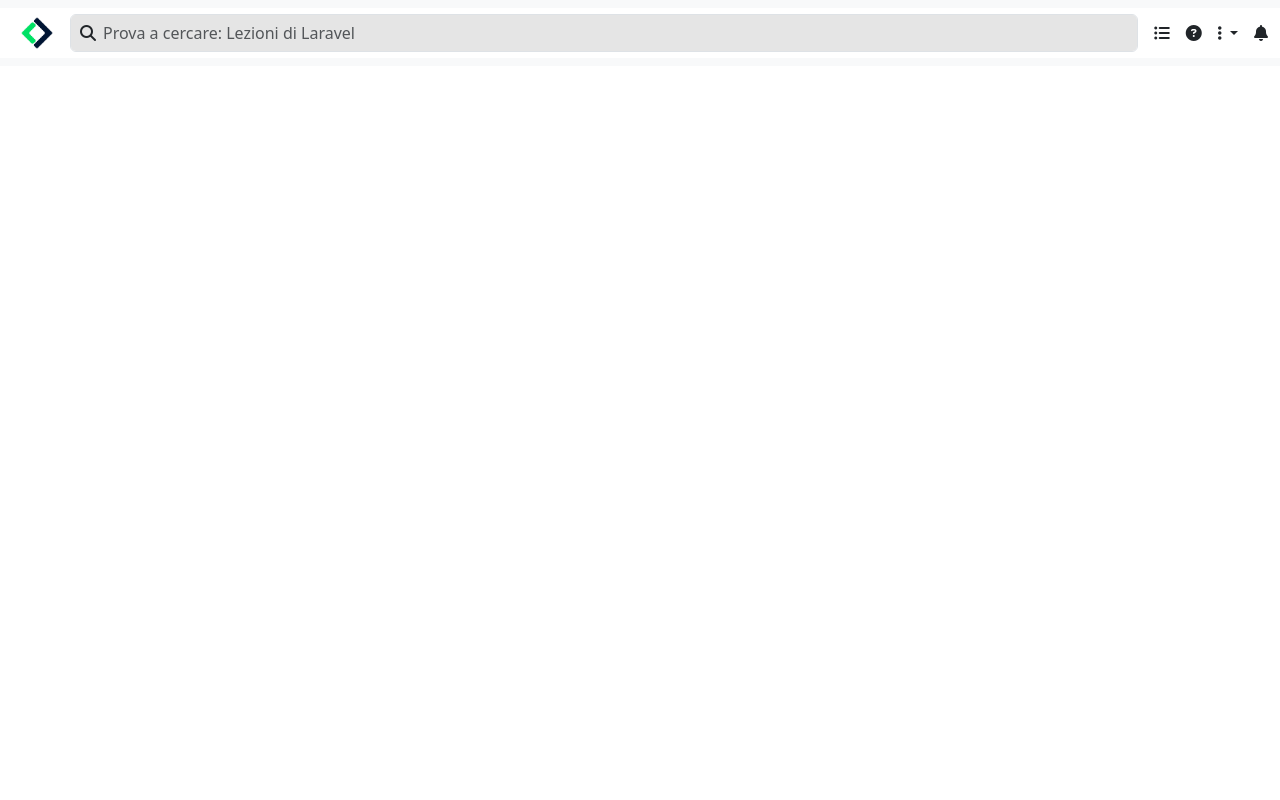
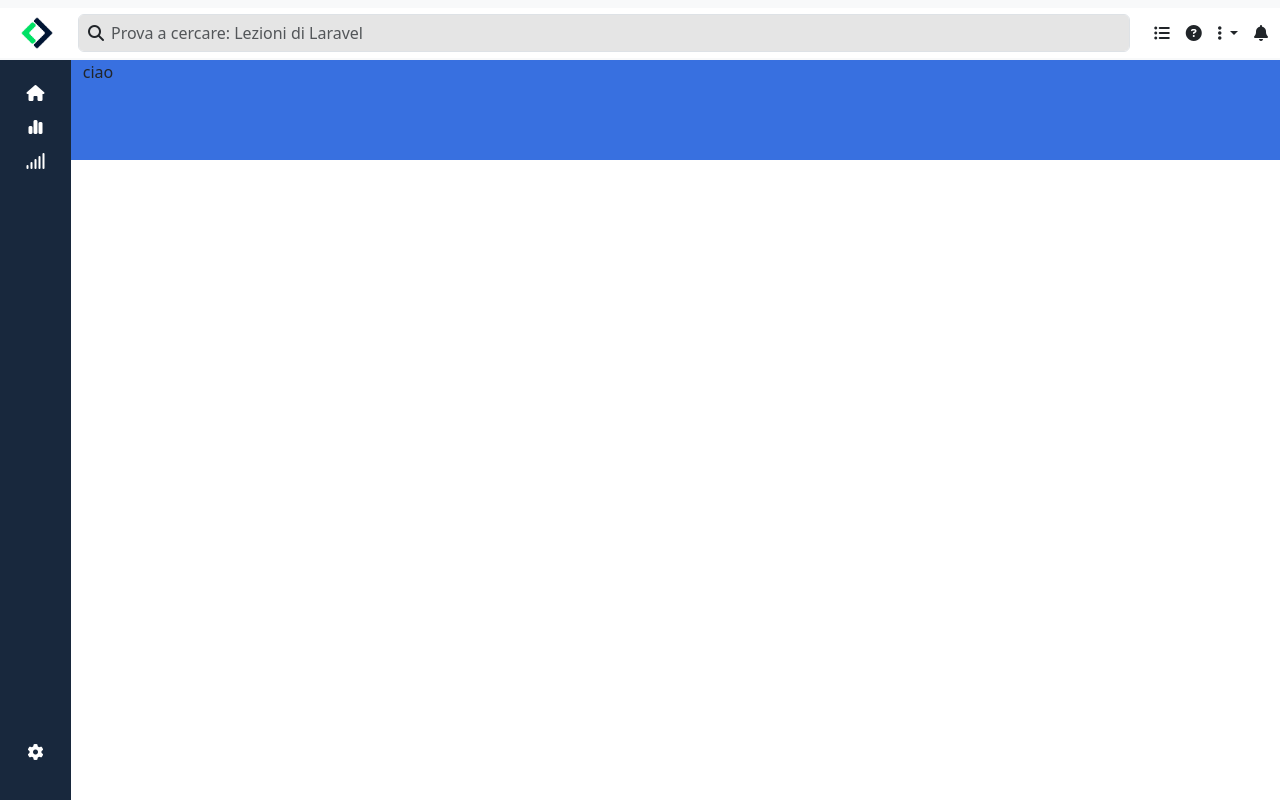
Before and after one commit to giamaf/html-css-bootstrap-dashboard, a plain HTML site: page index.html in a window 1280 px wide. Drawn offline with nearby package versions, Linux system fonts and the light colour scheme.

Commit message:
added main's macro-layout

```diff
--- a/index.html
+++ b/index.html
@@ -40,7 +40,7 @@
                 </div>
 
                 <!-- Center -->
-                <div class="nav-center mx-2">
+                <div class="nav-center mx-3">
                     <form role="search">
                         <i class="fa-solid fa-magnifying-glass"></i>
                         <input class="bg-color-lightgrey form-control " type="search"
@@ -50,7 +50,7 @@
 
                 <!-- Right -->
                 <div class="nav-right">
-                    <ul class="d-flex m-0 p-0 ps-2 gap-3">
+                    <ul class="d-flex ps-2 gap-3">
                         <li class="nav-item d-none d-lg-inline">
                             <a class="nav-link" href="#"><i class="fa-solid fa-list-ul"></i></a>
                         </li>
@@ -80,27 +80,45 @@
         </div>
     </header>
 
+
+    <!--todo Main -->
     <main class="d-flex">
 
-        <!-- Sidebar -->
-        <nav class="sidebar">
-            <!-- Top-sidebar -->
-            <!-- <div class="top">
+        <!--todo Sidebar -->
+        <nav class="d-flex flex-column sidebar bg-color-dark">
+
+            <!--todo Sidebar-Top -->
+            <div class="sidebar-top text-center mt-3">
                 <ul>
                     <li>
-                        <a href="#">Home</a>
+                        <a href="#"><i class="fa-solid fa-house"></i></a>
+                        <a class="d-none" href="#">Home</a>
                     </li>
                     <li>
-                        <a href="#">Stats</a>
+                        <a href="#"><i class="fa-solid fa-chart-simple"></i></a>
+                        <a class="d-none" href="#">Stats</a>
                     </li>
                     <li>
-                        <a href="#">Signal</a>
-                    </li> -->
+                        <a href="#"><i class="fa-solid fa-signal"></i></a>
+                        <a class="d-none" href="#">Signal</a>
+                    </li>
+                </ul>
+            </div>
+
+            <!--todo Sidebar-Bottom -->
+            <div class="sidebar-bottom text-center">
+                <a href="#"><i class="fa-solid fa-gear"></i></a>
+            </div>
         </nav>
 
-        <section>
+        <!--todo Content -->
 
-        </section>
+
+        <nav class="content-nav container-fluid bg-color-blue ">
+            ciao
+        </nav>
+
+
     </main>
 
 </body>
--- a/style.css
+++ b/style.css
@@ -1,6 +1,12 @@
 /* Generics */
 img {
     max-width: 100%;
+}
+
+ul {
+    list-style-type: none;
+    padding: 0;
+    margin: 0;
 }
 
 /* Utils */
@@ -13,17 +19,29 @@ img {
     background-color: rgb(229, 229, 229);
 }
 
-.ps-half {
-    padding-left: 0.5rem;
+.bg-color-dark {
+    background-color: rgb(24, 40, 61);
+}
+
+.bg-color-blue {
+    background-color: rgb(56, 112, 224);
 }
 
 
 /* Header */
+header {
+    height: 60px;
+}
+
 header .container-fluid {
     flex-wrap: nowrap;
 }
 
 /* Header Left */
+.nav-left {
+    flex-shrink: 0;
+}
+
 .mobile-logo {
     width: 50px;
     height: auto;
@@ -49,8 +67,41 @@ form {
 }
 
 /* Header Right */
+.nav-right {
+    flex-shrink: 0;
+}
 
 
-.nav-right ul {
-    list-style-type: none;
+/*todo Main */
+main {
+    height: calc(100vh - 60px);
 }
+
+main .fa-solid {
+    color: white;
+}
+
+/*todo Sidebar */
+.sidebar {
+    flex-basis: 75px;
+}
+
+/*todo Sidebar-Top */
+.sidebar-top {
+    flex-grow: 1;
+}
+
+.sidebar-top ul li {
+    padding: 5px 0;
+}
+
+/*todo Sidebar-Bottom */
+.sidebar-bottom {
+    height: 60px;
+}
+
+/*todo Content */
+.content-nav {
+    flex-grow: 1;
+    height: 100px;
+}
```
Also changed, not shown: 1 other file.
